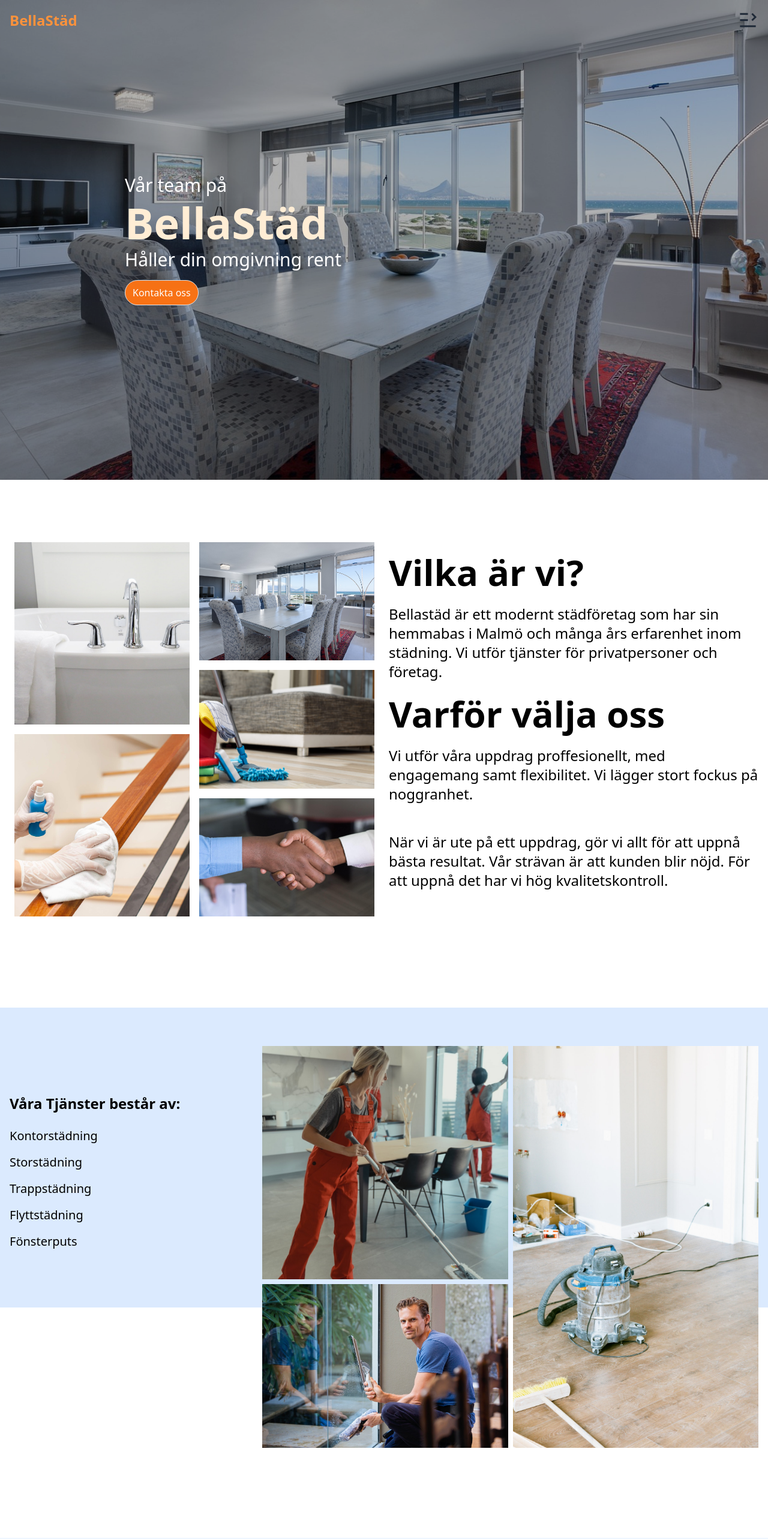
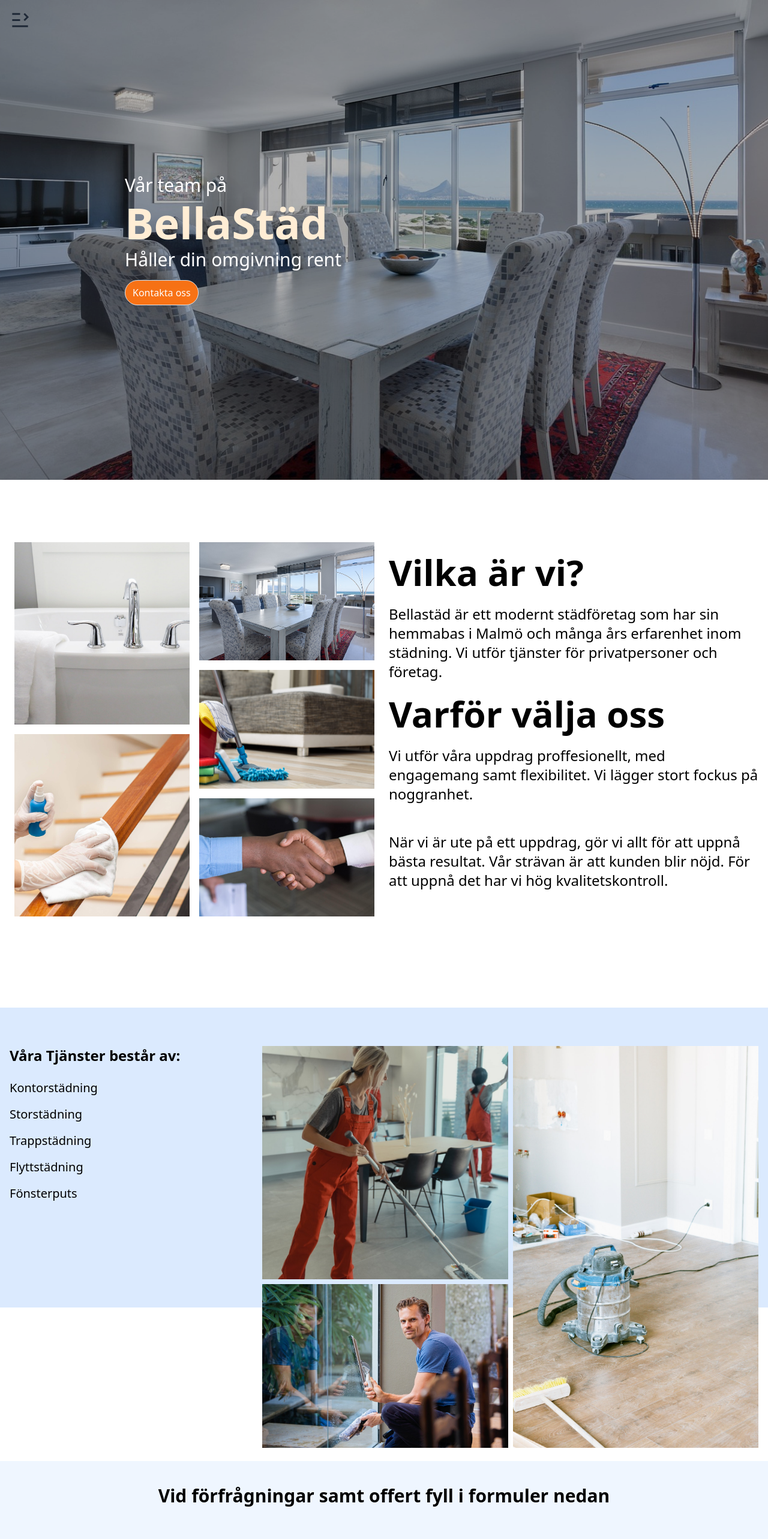
Before and after one commit to DJendryczka/bella-react, a React (Create React App) app: page / in a window 1280 px wide. Shown: the top 2566 px of the page at 60% size. Built offline with nearby package versions, Linux system fonts and the light colour scheme.

Commit message:
Fixed issue width small device display

```diff
--- a/src/components/AboutInfo.jsx
+++ b/src/components/AboutInfo.jsx
@@ -7,7 +7,7 @@
 
 const AboutInfo = () => {
   return (
-    <div className=" max-w-[1400px]  m-auto my-8 py-16 px-4 grid lg:grid-cols-2 gap-4" id="about" >
+    <div className=" max-w-[1300px]  m-auto my-8 py-16 px-4 grid lg:grid-cols-2 gap-4" id="about" >
         {/* Right side */}
       <div className=" grid grid-cols-2 grid-rows-6 h-[80vh]">
         <img src={Image1} alt="Clean bathroom" className=" object-cover w-full h-full p-2 row-span-3"/>
--- a/src/components/Contact.jsx
+++ b/src/components/Contact.jsx
@@ -2,8 +2,8 @@
 
 const Contact = () => {
   return (
-    <div id="contact" className=" max-w-[1400px] h-[700px] mx-auto mt-20 bg-blue-50">
-      <h4 className=" text-center text-3xl font-bold py-10 ">Vid förfrågningar samt offert fyll i formuler nedan</h4>
+    <div id="contact" className=" max-w-[1300px] h-[700px] mx-auto mt-20 bg-blue-50">
+      <h4 className=" text-center text-2xl px-3 lg:text-3xl font-bold py-10 ">Vid förfrågningar samt offert fyll i formuler nedan</h4>
 
       <form action="https://formsubmit.co/bellastad18@gmail.com" method="POST" className=" max-w-[700px] mx-auto p-4 flex flex-col">
         <input type="email" name="email" required placeholder="Email" className=" border-solid  border-2 my-1 border-purple-200 rounded-md p-1" />
--- a/src/components/Hero.jsx
+++ b/src/components/Hero.jsx
@@ -11,7 +11,7 @@
                 <p className=' max-w-[600px] drop-shadow-2xl py-2 text-3xl'>Vår team på</p>
                 <h1 className=' font-bold text-7xl drop-shadow-2xl text-orange-100' >BellaStäd</h1>
                 <p className=' max-w-[600px] drop-shadow-2xl py-2 text-3xl'>Håller din omgivning rent</p>
-                <button className=' bg-orange-500 my-2' >Kontakta oss</button>
+                <a href="#contact"><button className=' bg-orange-500 my-2' >Kontakta oss</button></a>
             </div>
         </div>
     </div>
--- a/src/components/Navbar.jsx
+++ b/src/components/Navbar.jsx
@@ -14,7 +14,7 @@
 
   return (
     <div className="   w-full flex justify-between p-4 items-center fixed top-0 z-30">
-      <h1 className=" text-orange-400 font-bold  text-2xl  z-20 ">BellaStäd</h1>
+      <h1 className=" text-orange-400 font-bold  text-2xl  z-20 hidden 2xl:inline">BellaStäd</h1>
       <RiMenuUnfoldLine
         size={35}
         className=" z-20 text-gray-800  cursor-pointer"
--- a/src/components/Services.jsx
+++ b/src/components/Services.jsx
@@ -5,8 +5,8 @@
 
 const Services = () => {
   return (
-    <div id="services" className=" max-w-[1400px] h-[500px] bg-blue-100 mx-auto my-20 pt-16 mb-20 lg:mb-[30%] md:mb-[55%]  px-4 grid lg:grid-cols-3 gap-4">
-      <div className=" lg:top-20 relative lg:col-span-1 col-span-2">
+    <div id="services" className=" max-w-[1300px] h-auto lg:h-[500px] bg-blue-100 mx-auto my-20 pt-16 lg:mb-[20%] md:mb-[35%]  px-4 grid grid-cols-3 gap-4">
+      <div className="  relative lg:col-span-1 col-span-2">
         <h3 className=" text-2xl font-bold">Våra Tjänster består av:</h3>
         <ul className=" pt-4">
           <li className=" text-xl py-2">Kontorstädning</li>
@@ -17,7 +17,7 @@
         </ul>
       </div>
 
-      <div className=" grid grid-cols-2 col-span-2 gap-2 ">
+      <div className=" grid grid-cols-2 col-span-2 gap-2">
         <img className=" object-cover w-full h-full" src={Kontor} alt='Städning av kontor' />
         <img className=" object-cover w-full h-full row-span-2" src={Flytt} alt='Städning av kontor' />
         <img className=" object-cover w-full h-full " src={Window} alt='Städning av kontor' />
```
